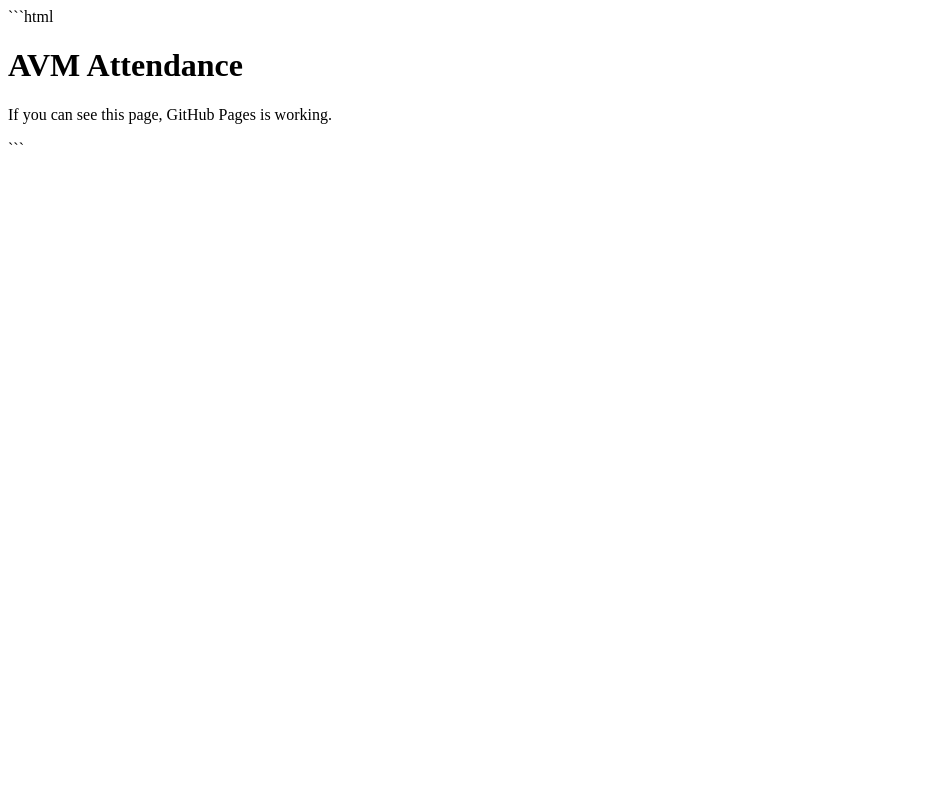
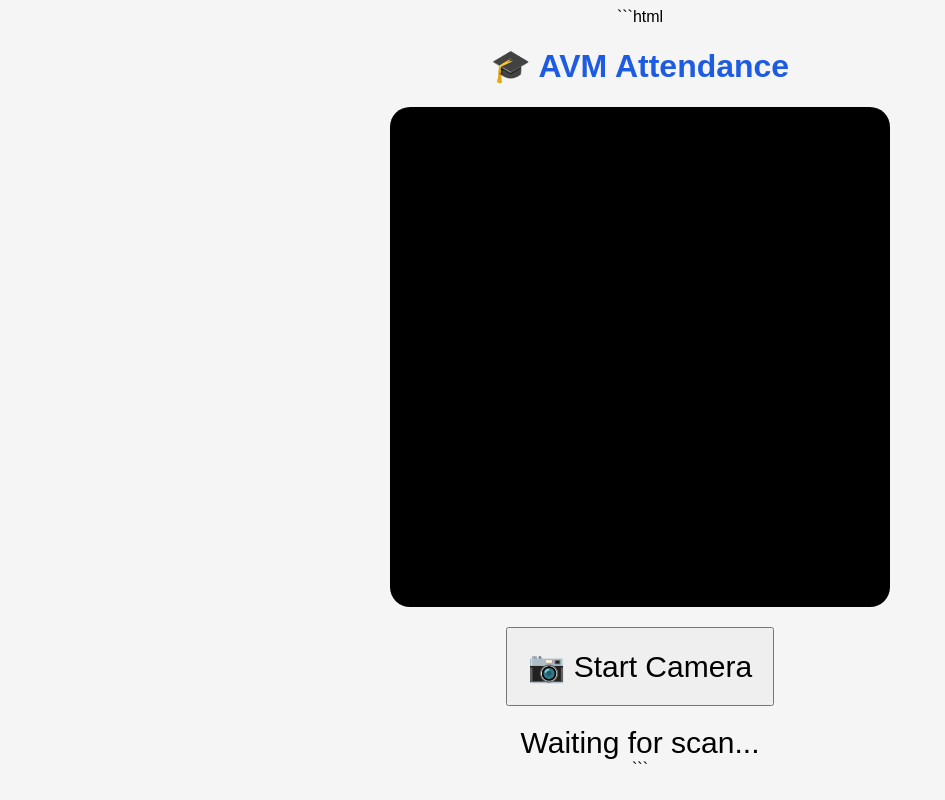
Before and after one commit to iamhgp/avm-attendence, a plain HTML site: page index.html in a window 1280 px wide. Shown: the whole page, without its empty margins (0-945 px from the left). Drawn offline with Linux system fonts and the light colour scheme.

Commit message:
Update index.html

```diff
--- a/index.html
+++ b/index.html
@@ -3,13 +3,86 @@
 <html>
 <head>
 <title>AVM Attendance</title>
+
+<script src="https://unpkg.com/html5-qrcode@2.3.8/html5-qrcode.min.js"></script>
+
+<style>
+
+body{
+    background:#f5f5f5;
+    font-family:Arial,sans-serif;
+    text-align:center;
+}
+
+h1{
+    color:#1d5ce2;
+}
+
+#camera{
+    width:90%;
+    max-width:500px;
+    aspect-ratio:1/1;
+    background:black;
+    margin:auto;
+    border-radius:20px;
+    overflow:hidden;
+}
+
+button{
+    margin-top:20px;
+    font-size:30px;
+    padding:20px;
+}
+
+#status{
+    margin-top:20px;
+    font-size:30px;
+}
+
+</style>
+
 </head>
 
 <body>
 
-<h1>AVM Attendance</h1>
+<h1>🎓 AVM Attendance</h1>
 
-<p>If you can see this page, GitHub Pages is working.</p>
+<div id="camera"></div>
+
+<button onclick="startCamera()">
+📷 Start Camera
+</button>
+
+<div id="status">
+Waiting for scan...
+</div>
+
+<script>
+
+function onScanSuccess(decodedText){
+
+    document.getElementById("status").innerHTML =
+    "Scanned : " + decodedText;
+
+}
+
+function startCamera(){
+
+const html5QrCode =
+new Html5Qrcode("camera");
+
+html5QrCode.start(
+{facingMode:"environment"},
+{
+fps:10,
+qrbox:250
+},
+onScanSuccess
+);
+
+}
+
+</script>
 
 </body>
 </html>
```
